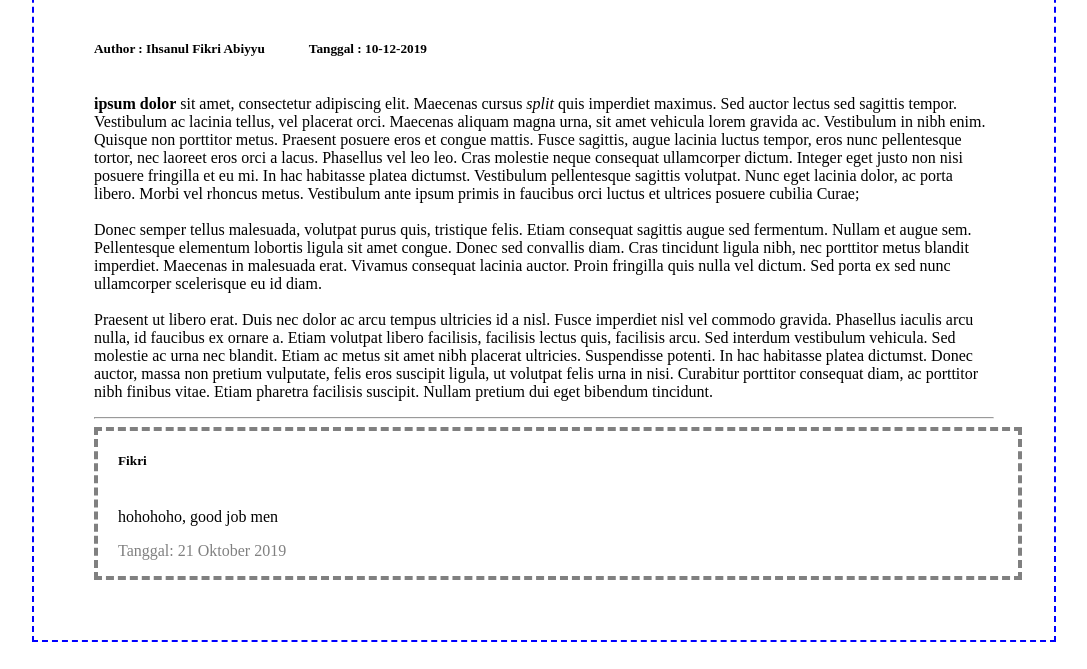
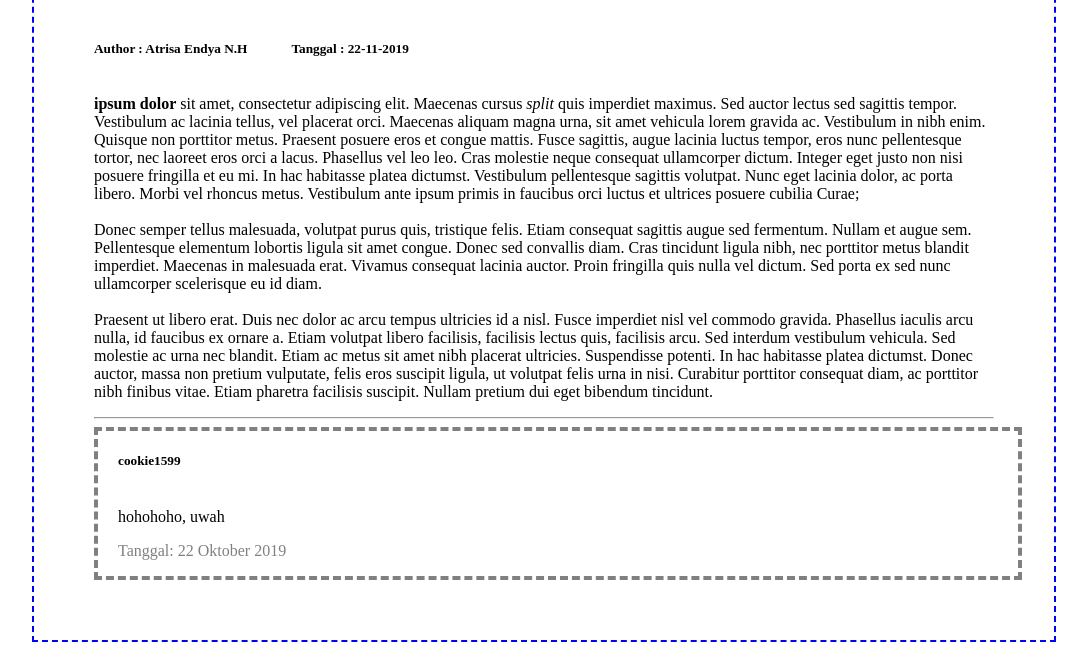
Before and after one commit to cookie1599/Ngajar, a plain HTML site: page kampus/Pertemuan 1/index.html in a window 1280 px wide. Shown: the part 131-800 px from the top of the page, without its empty margins (96-1183 px from the left). Drawn offline with Linux system fonts and the light colour scheme.

Commit message:
belajar pertemuan 1

```diff
--- a/kampus/Pertemuan 1/index.html
+++ b/kampus/Pertemuan 1/index.html
@@ -10,8 +10,8 @@
 <body>
     <div class="container">
         <h1>Berita hangat hari ini</h1>
-        <h5>Author : Ihsanul Fikri Abiyyu</h5>
-        <h5 id="tanggal">Tanggal : 10-12-2019</h5>
+        <h5>Author : Atrisa Endya N.H</h5>
+        <h5 id="tanggal">Tanggal : 22-11-2019</h5>
         <p><strong>ipsum dolor</strong>  sit amet, consectetur adipiscing elit. Maecenas cursus <em>split</em> quis imperdiet maximus. Sed auctor lectus sed sagittis tempor. Vestibulum ac lacinia tellus, vel placerat orci. Maecenas aliquam magna urna, sit amet vehicula lorem gravida ac. Vestibulum in nibh enim. Quisque non porttitor metus. Praesent posuere eros et congue mattis. Fusce sagittis, augue lacinia luctus tempor, eros nunc pellentesque tortor, nec laoreet eros orci a lacus. Phasellus vel leo leo. Cras molestie neque consequat ullamcorper dictum. Integer eget justo non nisi posuere fringilla et eu mi. In hac habitasse platea dictumst. Vestibulum pellentesque sagittis volutpat. Nunc eget lacinia dolor, ac porta libero. Morbi vel rhoncus metus. Vestibulum ante ipsum primis in faucibus orci luctus et ultrices posuere cubilia Curae;
         <br/>
         <br/>
@@ -21,9 +21,9 @@
             Praesent ut libero erat. Duis nec dolor ac arcu tempus ultricies id a nisl. Fusce imperdiet nisl vel commodo gravida. Phasellus iaculis arcu nulla, id faucibus ex ornare a. Etiam volutpat libero facilisis, facilisis lectus quis, facilisis arcu. Sed interdum vestibulum vehicula. Sed molestie ac urna nec blandit. Etiam ac metus sit amet nibh placerat ultricies. Suspendisse potenti. In hac habitasse platea dictumst. Donec auctor, massa non pretium vulputate, felis eros suscipit ligula, ut volutpat felis urna in nisi. Curabitur porttitor consequat diam, ac porttitor nibh finibus vitae. Etiam pharetra facilisis suscipit. Nullam pretium dui eget bibendum tincidunt. </p>
         <hr>
             <div class="komentar">
-            <h5>Fikri</h5>
-            <p>hohohoho, good job men</p>
-            <p>Tanggal: 21 Oktober 2019</p>
+            <h5>cookie1599</h5>
+            <p>hohohoho, uwah</p>
+            <p>Tanggal: 22 Oktober 2019</p>
         </div>
     </div>
 
```
